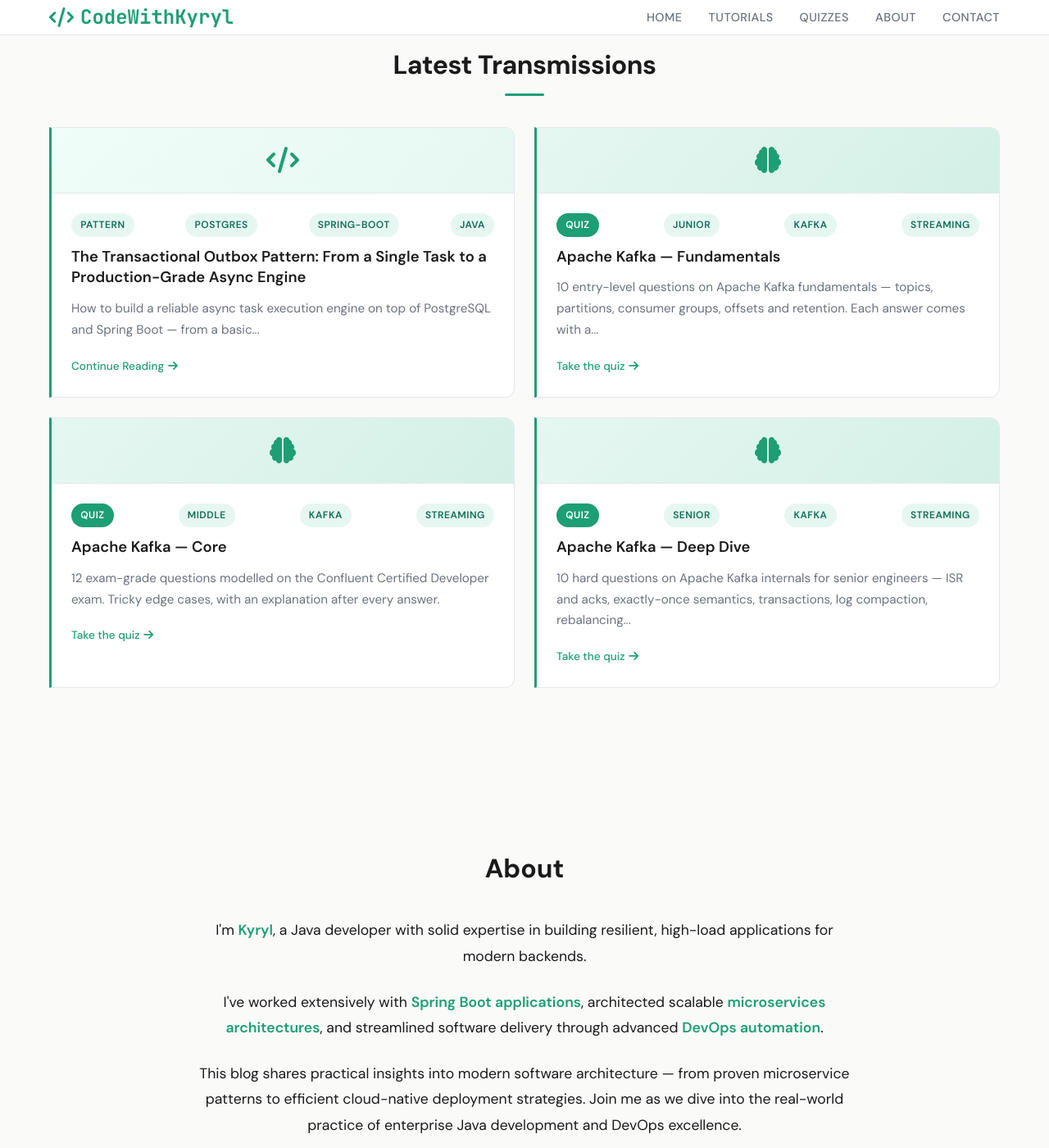
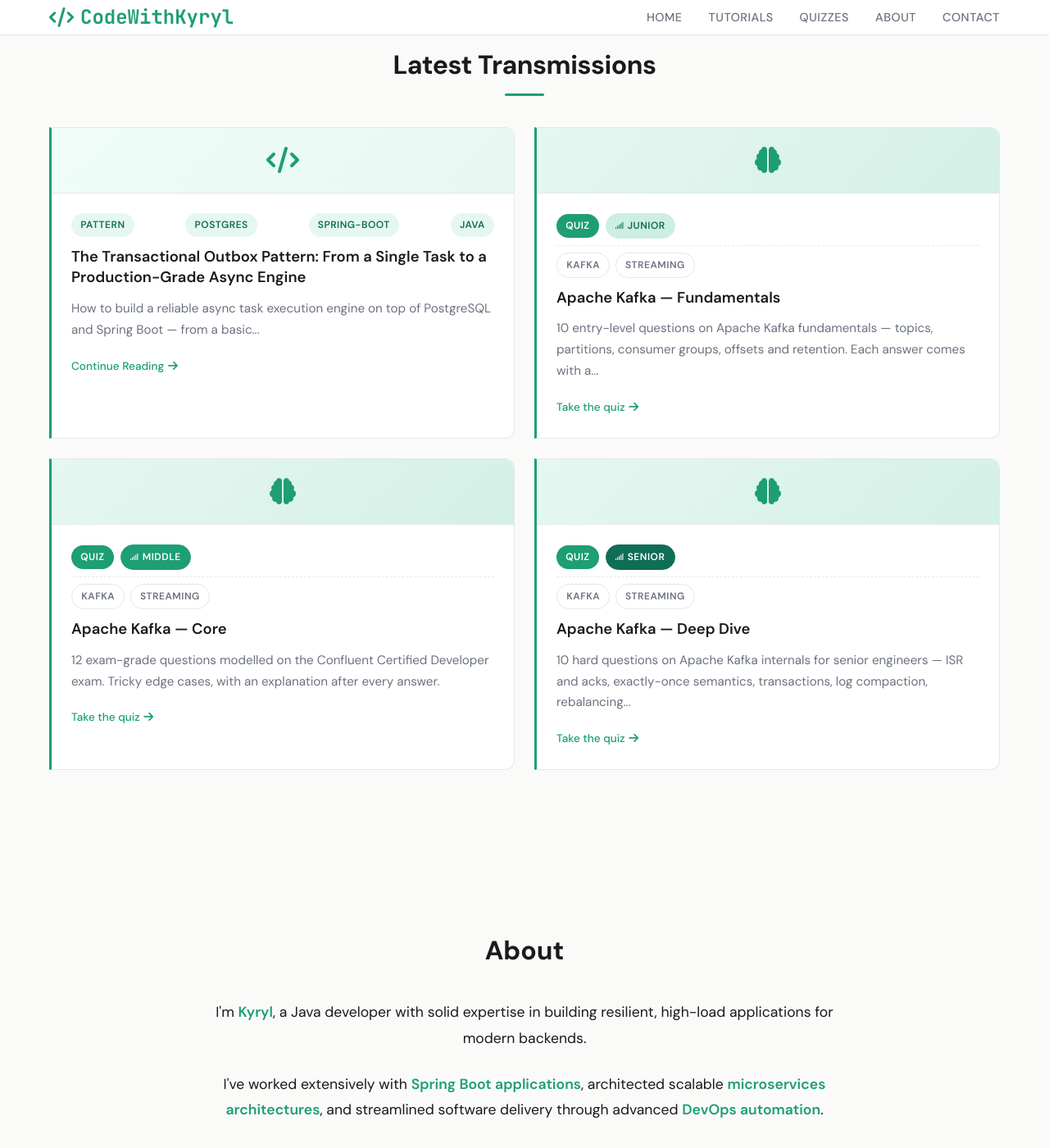
Before and after one commit to javaAndScriptDeveloper/codeWithKyryl, a Jekyll site: the page built from index.md, in a window 1280 px wide and 1400 px high, scrolled down 511 px. Shown: the whole window at 82% size. Built offline with Jekyll 4.4.1, drawn with Linux system fonts in a browser that asks for light colours.

Commit message:
Match quiz chips on homepage and split badges from tags
Homepage quiz cards now use the same difficulty chip as the quizzes page
(green-ramp badge with a signal icon) and separate the Quiz + difficulty
badges from the topic tags into two rows divided by a dashed rule. Topic
tags render as ghost chips so the badges stand out.

Co-Authored-By: Claude Sonnet 4.6 <noreply@anthropic.com>

```diff
--- a/_layouts/home.html
+++ b/_layouts/home.html
@@ -60,13 +60,17 @@ css:
                     <i class="fas fa-brain"></i>
                 </div>
                 <div class="post-content">
-                    <div class="post-meta">
+                    <div class="post-meta post-meta--quiz">
                         <span class="post-tag post-tag--quiz">Quiz</span>
-                        {% if quiz.difficulty %}<span class="post-tag">{{ quiz.difficulty }}</span>{% endif %}
+                        {% if quiz.difficulty %}<span class="qchip-difficulty level-{{ quiz.difficulty | downcase }}"><i class="fas fa-signal"></i>{{ quiz.difficulty }}</span>{% endif %}
+                    </div>
+                    {% if quiz.tags and quiz.tags.size > 0 %}
+                    <div class="quiz-topic-row">
                         {% for tag in quiz.tags %}
-                        <span class="post-tag">{{ tag }}</span>
+                        <span class="post-tag post-tag--topic">{{ tag }}</span>
                         {% endfor %}
                     </div>
+                    {% endif %}
                     <h3><a href="{{ '/quizzes/' | append: quiz.slug | relative_url }}">{{ quiz.title }}</a></h3>
                     <p class="post-excerpt">{{ quiz.description | strip_html | truncatewords: 20 }}</p>
                     <a href="{{ '/quizzes/' | append: quiz.slug | relative_url }}" class="subtle-cta">
--- a/assets/css/home.css
+++ b/assets/css/home.css
@@ -438,3 +438,46 @@
 .post-card--quiz .post-image {
     background: linear-gradient(135deg, #e6f7f2, #d3f0e6);
 }
+
+/* Row 1 = Quiz + difficulty badges; row 2 = topic tags (separated) */
+.post-meta--quiz {
+    justify-content: flex-start;
+    gap: 0.5rem;
+    margin-bottom: 0.5rem;
+}
+
+.quiz-topic-row {
+    display: flex;
+    flex-wrap: wrap;
+    gap: 0.4rem;
+    margin-bottom: 0.75rem;
+    padding-top: 0.5rem;
+    border-top: 1px dashed var(--color-border);
+}
+
+/* Difficulty: same green-ramp signal chip as the quizzes page */
+.qchip-difficulty {
+    display: inline-flex;
+    align-items: center;
+    gap: 0.3rem;
+    padding: 0.25rem 0.7rem;
+    border-radius: 20px;
+    font-weight: 600;
+    font-size: 0.75rem;
+    text-transform: uppercase;
+    letter-spacing: 0.5px;
+    background: var(--color-primary);
+    color: #fff;
+    border: 1px solid var(--color-primary);
+}
+.qchip-difficulty i { font-size: 0.7em; }
+.qchip-difficulty.level-junior { background: #cdeee1; color: var(--color-primary-dark); border-color: #cdeee1; }
+.qchip-difficulty.level-middle { background: var(--color-primary); color: #fff; border-color: var(--color-primary); }
+.qchip-difficulty.level-senior { background: var(--color-primary-dark); color: #fff; border-color: var(--color-primary-dark); }
+
+/* Topic tags: outlined/ghost so they read as secondary to the badges */
+.post-card--quiz .post-tag--topic {
+    background: transparent;
+    color: var(--color-text-muted);
+    border: 1px solid var(--color-border);
+}
```
